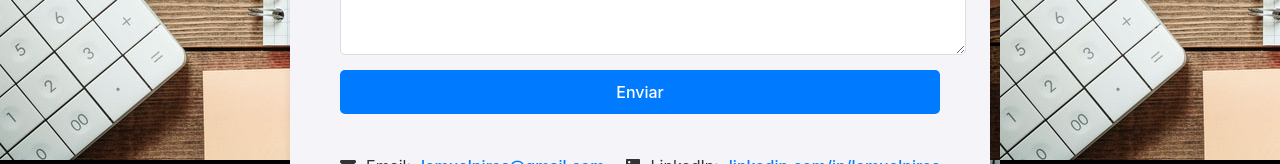
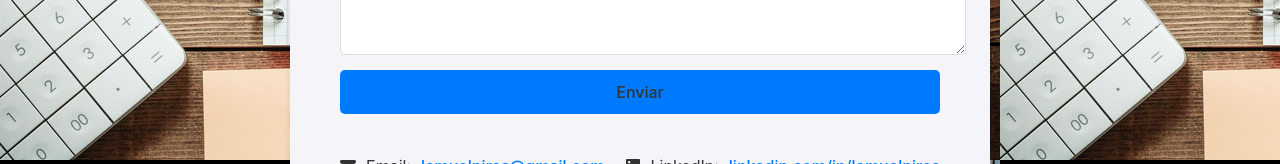
Before and after one commit to lemuelpires/portifolio, a React (Vite) app: page /contato in a window 1280 px wide. Shown: the part 527-691 px from the top of the page. Built offline with nearby package versions, Linux system fonts and the light colour scheme.

Commit message:
correção de cores no formulario de contato, e upgrade de emailJS

```diff
--- a/src/pages/Contacts/Contacts.module.css
+++ b/src/pages/Contacts/Contacts.module.css
@@ -6,7 +6,6 @@
     background-color: #f4f4f9; /* Cor de fundo da seção */
     border-radius: 8px;
     box-shadow: 0 4px 8px rgba(0, 0, 0, 0.1);
-    color: #333;
 }
 
 .contactForm {
@@ -24,6 +23,7 @@
     font-size: 1em;
     background-color: #fff; /* Cor de fundo dos campos de entrada */
     width: 100%; /* Garantir que os campos ocupem a largura total do formulário */
+    color: #333; /* Cor do texto */
 }
 
 .contactForm textarea {
@@ -34,7 +34,7 @@
 .contactForm button {
     padding: 12px;
     background-color: #007bff; /* Cor de fundo do botão */
-    color: #fff;
+    color: #333;
     border: none;
     border-radius: 5px;
     cursor: pointer;
--- a/src/pages/Contacts/index.jsx
+++ b/src/pages/Contacts/index.jsx
@@ -17,7 +17,7 @@ function Contato() {
             message: mensagem,
         };
 
-        emailjs.send('service_7sv5ngl', 'template_93abqwn', templateParams, 'l7QT0b7upBgvnUgv1')
+        emailjs.send('service_xgmh4ys', 'template_93abqwn', templateParams, 'l7QT0b7upBgvnUgv1')
             .then((response) => {
                 console.log('Success:', response);
                 alert('Mensagem enviada com sucesso!');
```
